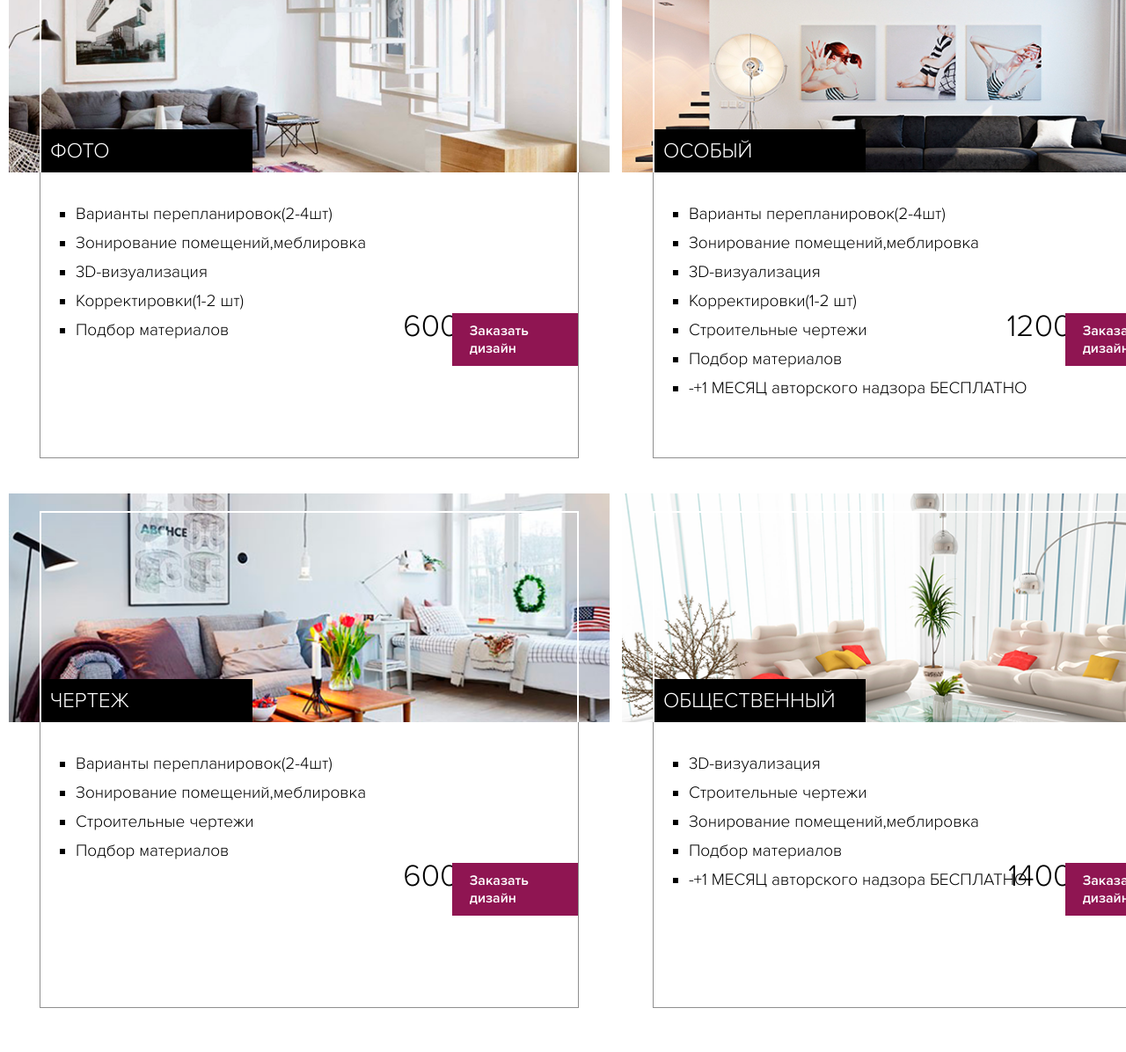
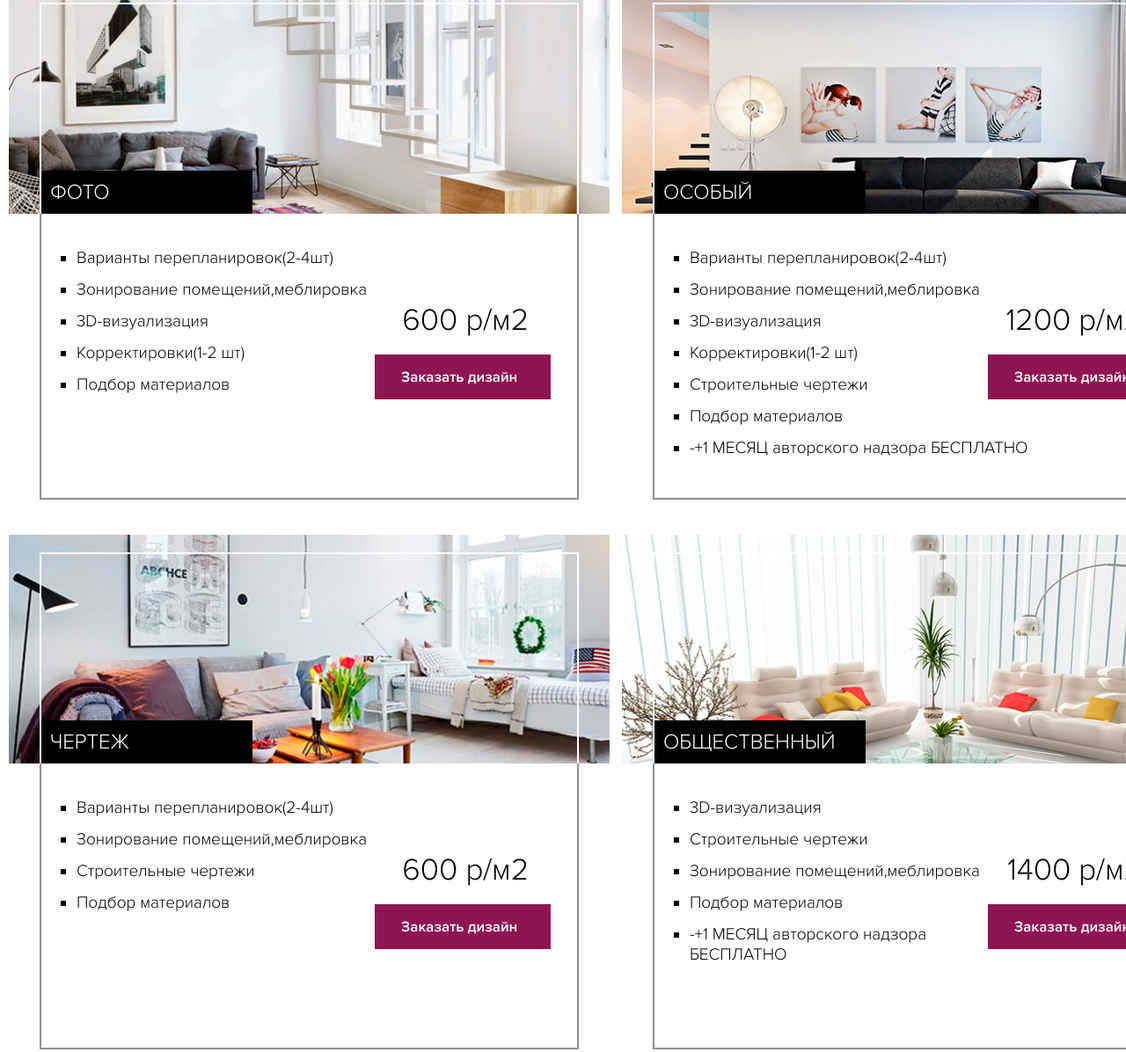
Before and after one commit to Sibi7/design-visualization, a plain HTML site: page index.html in a window 1280 px wide. Shown: the part 1944-3140 px from the top of the page at 88% size. Drawn offline with Linux system fonts and the light colour scheme; files whose address does not match are found by name.

Commit message:
add fix for prices

```diff
--- a/app/sass/content/_prices.scss
+++ b/app/sass/content/_prices.scss
@@ -2,7 +2,7 @@
   position: relative;
   float: left;
   width: 100%;
-  >h2 {
+  .container>h2 {
     font-family:$Proximalight;
     font-weight: 300;
     font-size: 40px;
@@ -56,7 +56,7 @@
       margin: 0 35px 40px;
       width: calc(100% - 70px);
       padding-top: 10px;
-      border: 1px solid #8f8f8f;
+      border: 2px solid #8f8f8f;
       border-top: none;
       box-sizing: border-box;
       height: 325px;
@@ -68,26 +68,39 @@
           list-style: square;
           font-size: 19px;
           font-family:$Proximalight;
-          margin: 10px 0;
+          margin: 13px 0;
           width: 100%;
         }
       }
       h2 {
         position: absolute;
-        top: 125px;
+        top: 100px;
         right: 55px;
         font-family:$Proximalight;
         font-size:35px;
         font-weight: 300;
+        margin-top: 0;
       }
       a {
+        display: block;
+        font-size: 17px;
+        width: 200px;
+        box-sizing: border-box;
+        right: 30px;
         position: absolute;
         top: 160px;
         color: #fff;
-        padding: 10px 20px;
+        padding: 15px 30px;
         font-family:$ProximaSemiBold;
         background-color: #8f1552;
       }
     }
   }
+  &__abstraction {
+    position: relative;
+    float: left;
+    height: 60px;
+    width: 100%;
+    background-image: url(../img/abstraction.png);
+  }
 }
--- a/index.html
+++ b/index.html
@@ -205,15 +205,16 @@
                     <li>Строительные чертежи </li>
                     <li>Зонирование помещений,меблировка</li>
                     <li>Подбор материалов</li>
-                    <li>-+1 МЕСЯЦ авторского надзора БЕСПЛАТНО </li>
+                    <li>-+1 МЕСЯЦ авторского надзора <br/>БЕСПЛАТНО </li>
                 </ul>
                 <h2>1400 р/м2</h2>
                 <a href="#">Заказать дизайн</a>
             </div>
         </div>
     </div>
-    <div class="clearfix"></div>
+    <div class="prices__abstaction"></div>
 </div>
+<div class="clearfix"></div>
 
 <!-- end prices.html-->
 
```
Also changed, not shown: app/html/prices.html (+3 -2 lines), app/img/abstraction.png (added), css/styles.min.css, img/abstraction.png (added), 1 other file.
